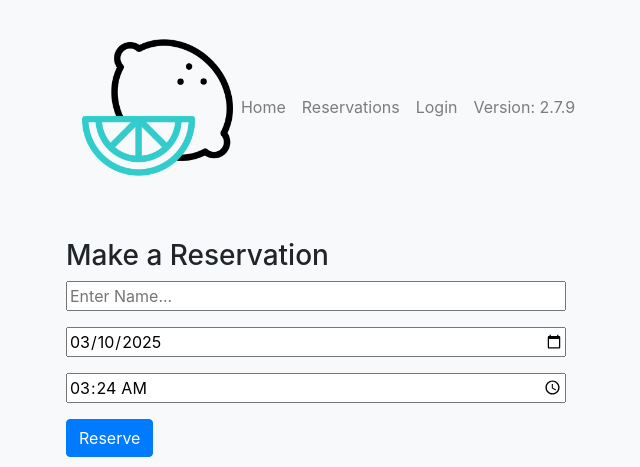
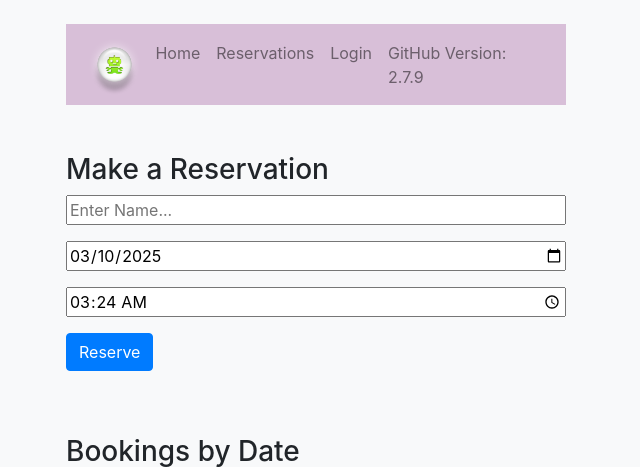
Before and after one commit to conorheffron/booking-sys, a Django app: page / in a window 1280 px wide. Shown: the top 467 px of the page, without its empty margins (19-659 px from the left). Run offline with Django 5.2, Linux system fonts and the light colour scheme; data that the repository does not hold is empty; some libraries are stand-ins or nearby versions.

Commit message:
#114 Update screenshots for documentation, styling and static images

```diff
--- a/docker-compose.yml
+++ b/docker-compose.yml
@@ -1,5 +1,3 @@
-version: '3.8'
-
 services:
   web:
     build:
--- /dev/null
+++ b/hr/static/css/style.css
@@ -0,0 +1,4 @@
+.custom-navbar {
+    background-color: #D8BFD8;
+    width: 45%;
+}
--- a/hr/static/js/navbar.js
+++ b/hr/static/js/navbar.js
@@ -9,7 +9,7 @@ function renderVersion() {
                 throw new Error('Network response was not ok');
             }
             let appVers = await response.text();
-            document.getElementById('appVersion').innerHTML =  '<a class="nav-link" target="_blank" href="https://github.com/conorheffron/booking-sys">Version: ' + appVers + '</a>';
+            document.getElementById('appVersion').innerHTML =  '<a class="nav-link" target="_blank" href="https://github.com/conorheffron/booking-sys">GitHub Version: ' + appVers + '</a>';
         })
         .then(data => console.log(data))
         .catch(error => console.error('Fetch error:', error));
--- a/hr/templates/booking.html
+++ b/hr/templates/booking.html
@@ -11,6 +11,7 @@
 
     <title>Make a Booking</title>
     {% load static %}
+    <link rel="stylesheet" href="{% static 'css/style.css' %}">
     <script src="{% static 'js/navbar.js' %}"></script>
     <script src="{% static 'js/reservations.js' %}"></script>
     <script src="{% static 'js/form.js' %}"></script>
--- a/hr/templates/error.html
+++ b/hr/templates/error.html
@@ -11,6 +11,7 @@
 
     <title>Not Found</title>
     {% load static %}
+    <link rel="stylesheet" href="{% static 'css/style.css' %}">
     <script src="{% static 'js/navbar.js' %}"></script>
 </head>
 <body class="bg-light">
--- a/hr/templates/navbar.html
+++ b/hr/templates/navbar.html
@@ -1,6 +1,7 @@
 {% load static %}
-<nav class="navbar navbar-expand navbar-light bg-light">
-    <img width=14% height=14% src={% static "img/lemon.png" %}>
+<link rel="stylesheet" href="{% static 'css/style.css' %}">
+<nav class="navbar navbar-expand navbar-light custom-navbar">
+    <img width=14% height=14% src={% static "img/robot-logo.png" %}>
     <div class="container-fluid">
       <button class="navbar-toggler" type="button" data-bs-toggle="collapse" data-bs-target="#navbarNavAltMarkup" aria-controls="navbarNavAltMarkup" aria-expanded="false" aria-label="Toggle navigation">
         <span class="navbar-toggler-icon"></span>
--- a/hr/templates/reservations.html
+++ b/hr/templates/reservations.html
@@ -11,6 +11,7 @@
 
     <title>Reservations</title>
     {% load static %}
+    <link rel="stylesheet" href="{% static 'css/style.css' %}">
     <script src="{% static 'js/navbar.js' %}"></script>
     <script src="{% static 'js/reservations.js' %}"></script>
 </head>
```
Also changed, not shown: README.md, hr/static/img/favico.png, hr/static/img/lemon.png (deleted), hr/static/img/robot-logo.png (added), 9 other files.
